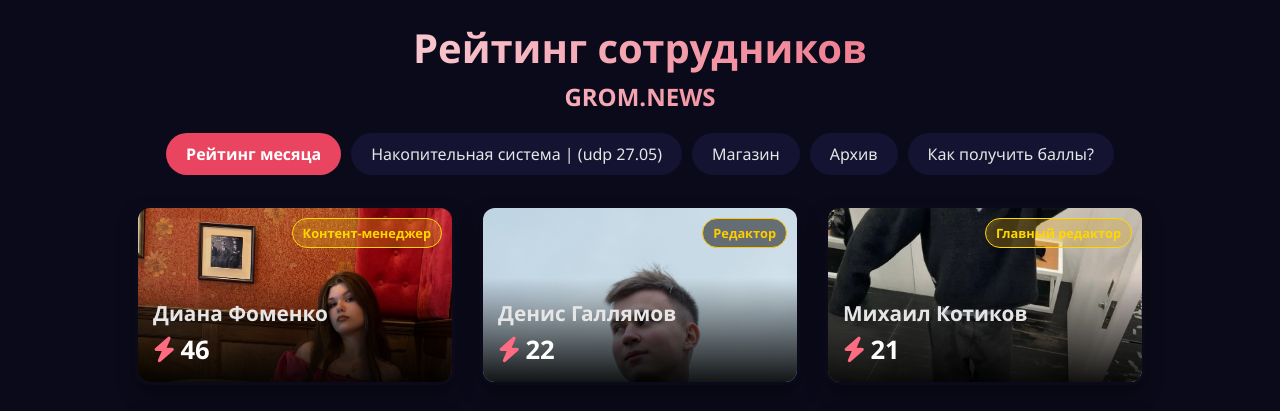
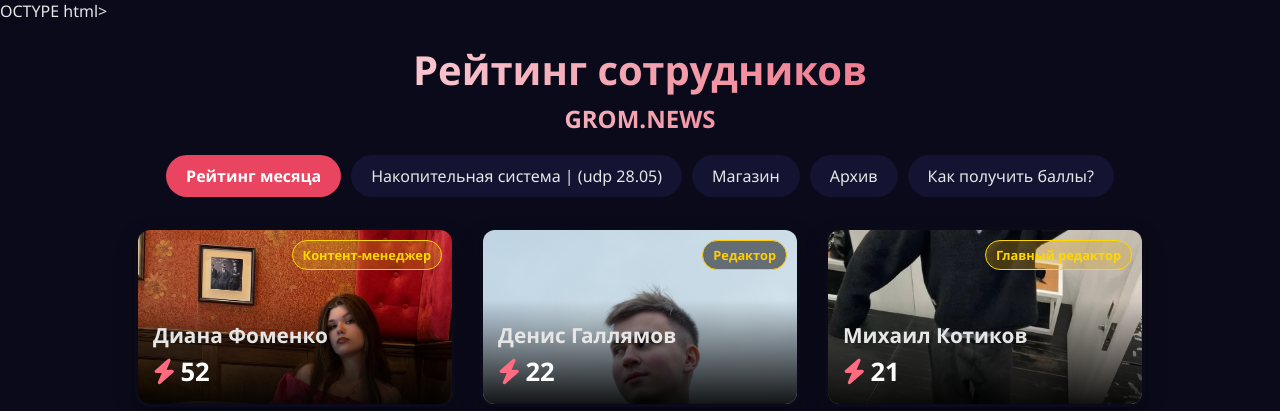
Before and after one commit to grom3333333333333333/rat, a plain HTML site: page index.html in a window 1280 px wide. Shown: the top 411 px of the page. Drawn offline with Linux system fonts and the light colour scheme.

Commit message:
Add files via upload

```diff
--- a/index.html
+++ b/index.html
@@ -1,4 +1,4 @@
-<!DOCTYPE html>
+OCTYPE html>
 <html lang="ru">
 <head>
     <meta charset="UTF-8">
@@ -14,7 +14,7 @@
             <div class="spinner"></div>
             <h1>GROM.NEWS</h1>
             <h1>GROM.FAMILY</h1>
-            <h3>date: 27.05</h3>
+            <h3>date: 28.05</h3>
             <p class="last-update"><span id="update-date"></span></p>
         </div>
     </div>
@@ -25,7 +25,7 @@
             <h1>Рейтинг сотрудников <span>GROM.NEWS</span></h1>
             <div class="tabs">
                 <button class="tab-btn active" data-tab="rating">Рейтинг месяца</button>
-                <button class="tab-btn" data-tab="accumulative">Накопительная система | (udp 27.05)</button>
+                <button class="tab-btn" data-tab="accumulative">Накопительная система | (udp 28.05)</button>
                 <button class="tab-btn" data-tab="shop">Магазин</button>
                 <button class="tab-btn" data-tab="archive">Архив</button>
                 <button class="tab-btn" data-tab="rules">Как получить баллы?</button>
--- a/script.js
+++ b/script.js
@@ -41,8 +41,8 @@ const employees = [
         name: "Диана Фоменко",
         role: "admin",
         avatar: "img/didi.png",
-        monthPoints: 46,
-        totalPoints: 91,
+        monthPoints: 52,
+        totalPoints: 97,
         position: "Контент-менеджер",
         employeeOfMonth: 1,
         hoodie: 1,
```
